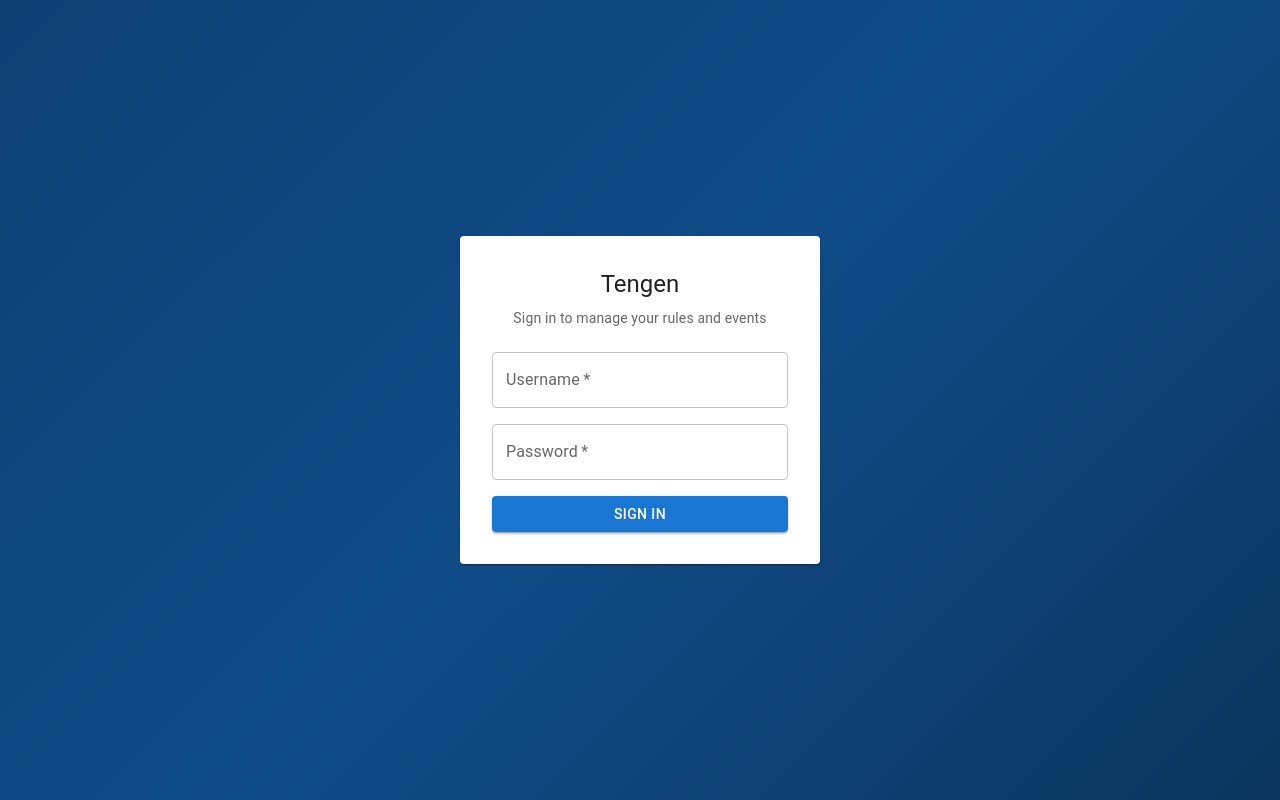
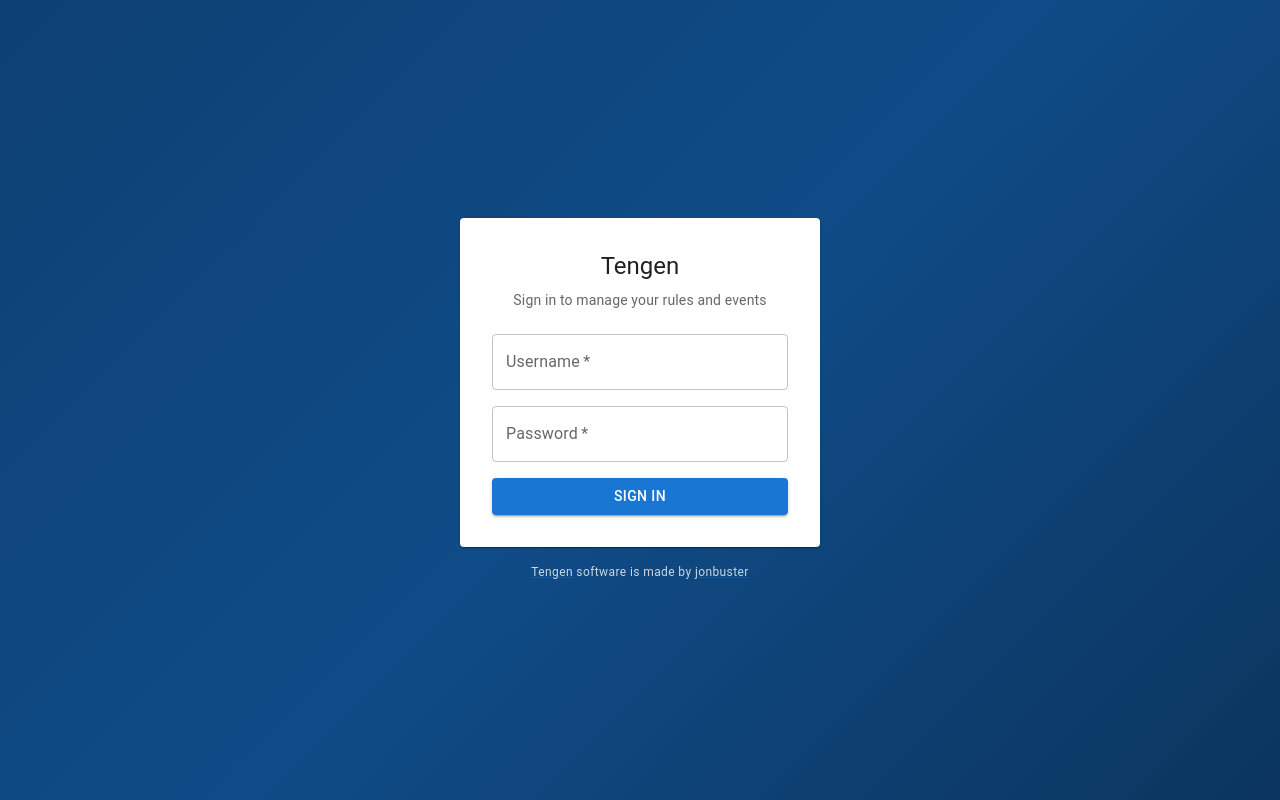
Before and after one commit to jonbuster/tengen, a Next.js app in the folder frontend/: page /login in a window 1280 px wide. Built offline with nearby package versions, Linux system fonts and the light colour scheme; no server answers.

Commit message:
Add attribution footer to login page

```diff
--- a/frontend/src/app/login/page.tsx
+++ b/frontend/src/app/login/page.tsx
@@ -1,6 +1,6 @@
 "use client";
 
-import { Alert, Box, Button, Paper, TextField, Typography, darken, useTheme } from "@mui/material";
+import { Alert, Box, Button, Link, Paper, TextField, Typography, darken, useTheme } from "@mui/material";
 import { useRouter } from "next/navigation";
 import { useState } from "react";
 import { useAuth } from "@/lib/auth";
@@ -35,6 +35,7 @@ export default function LoginPage() {
       sx={{
         minHeight: "100vh",
         display: "flex",
+        flexDirection: "column",
         alignItems: "center",
         justifyContent: "center",
         background: gradient,
@@ -75,6 +76,29 @@ export default function LoginPage() {
           </Button>
         </Box>
       </Paper>
+      <Typography
+        component="footer"
+        variant="caption"
+        sx={{ mt: 2, color: "rgba(255, 255, 255, 0.78)" }}
+      >
+        <Link
+          href="https://github.com/jonbuster/tengen"
+          target="_blank"
+          rel="noopener noreferrer"
+          sx={{ color: "inherit" }}
+        >
+          Tengen
+        </Link>{" "}
+        software is made by{" "}
+        <Link
+          href="https://github.com/jonbuster"
+          target="_blank"
+          rel="noopener noreferrer"
+          sx={{ color: "inherit" }}
+        >
+          jonbuster
+        </Link>
+      </Typography>
     </Box>
   );
 }
```
